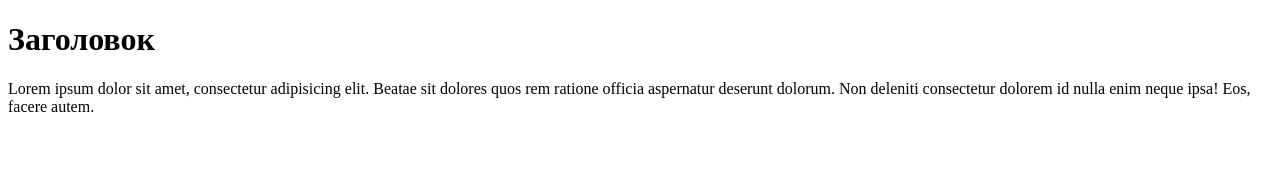
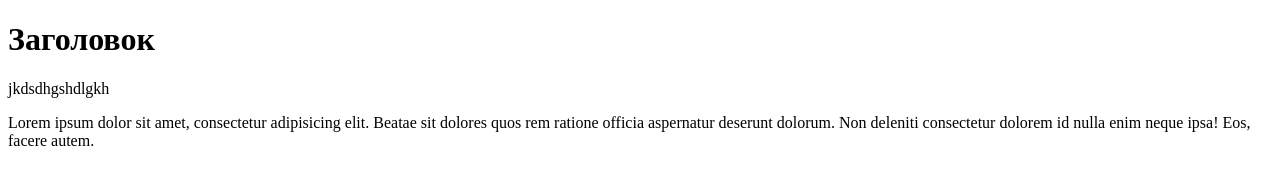
Before and after one commit to AlekseSuvo/Name, a plain HTML site: page index.html in a window 1280 px wide. Drawn offline with Linux system fonts and the light colour scheme.

Commit message:
Update index.html

```diff
--- a/index.html
+++ b/index.html
@@ -7,6 +7,7 @@
 </head>
 <body>
     <h1>Заголовок</h1>
+    <p>jkdsdhgshdlgkh</p>
     <p>Lorem ipsum dolor sit amet, consectetur adipisicing elit. Beatae sit dolores quos rem ratione officia aspernatur deserunt dolorum. Non deleniti consectetur dolorem id nulla enim neque ipsa! Eos, facere autem.</p>
 </body>
 </html>
```
